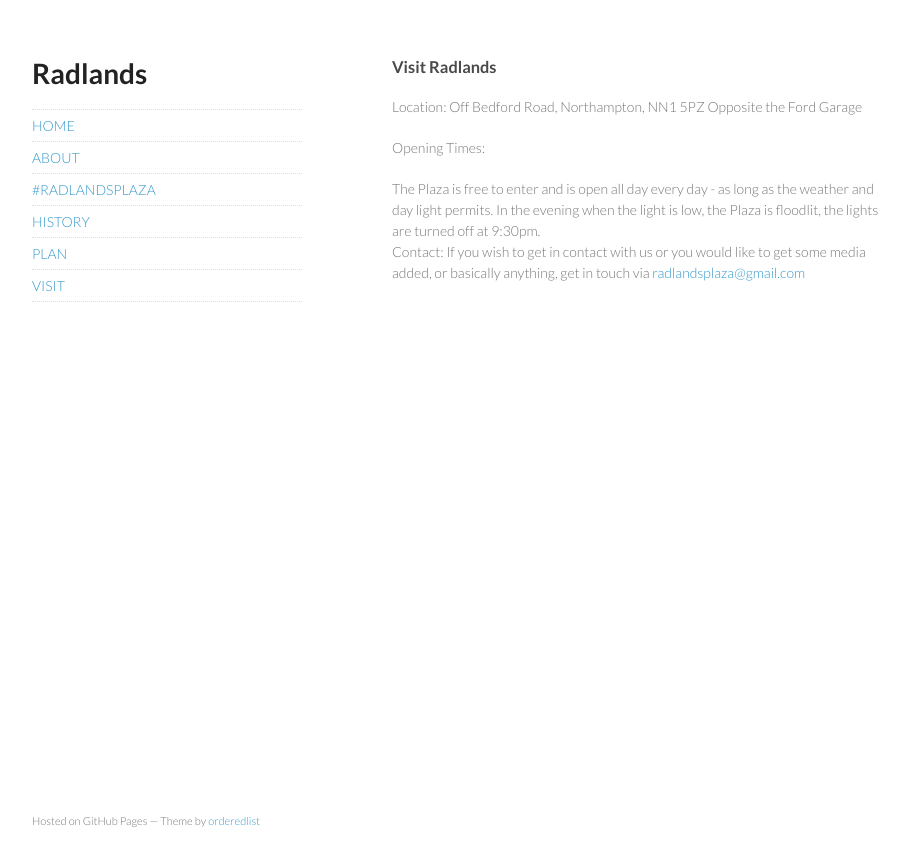
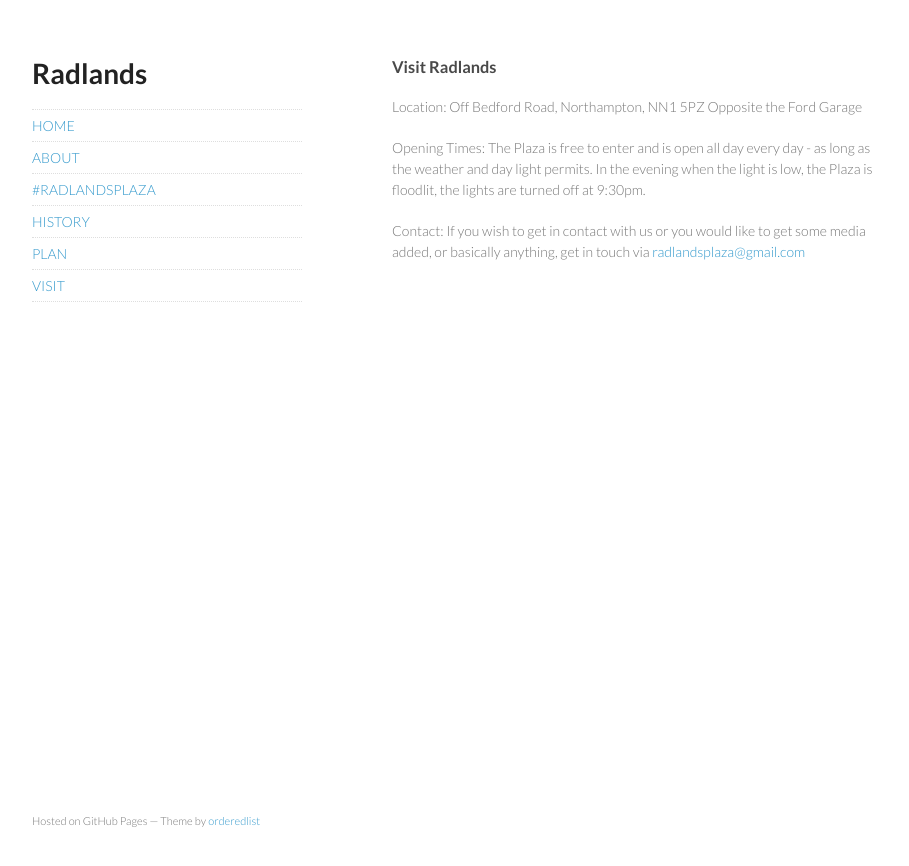
Before and after one commit to CHEWX/radlands, a Jekyll site: the page built from visit.html, in a window 1280 px wide. Shown: the top 866 px of the page, without its empty margins (178-1087 px from the left). Built offline with Jekyll 4.4.1, drawn with Linux system fonts in a browser that asks for light colours; part of the change alters nothing that is shown.

```diff
--- a/visit.html
+++ b/visit.html
@@ -6,6 +6,6 @@ description: Visit Radlands skate Plaza in Northampton. Find where we are locate
 
 <p>Location: Off Bedford Road, Northampton, NN1 5PZ Opposite the Ford Garage</p>
 
-<p>Opening Times:</p>The Plaza is free to enter and is open all day every day - as long as the weather and day light permits. In the evening when the light is low, the Plaza is floodlit, the lights are turned off at 9:30pm.
+<p>Opening Times: The Plaza is free to enter and is open all day every day - as long as the weather and day light permits. In the evening when the light is low, the Plaza is floodlit, the lights are turned off at 9:30pm.</p>
 
 <p>Contact: If you wish to get in contact with us or you would like to get some media added, or basically anything, get in touch via <a href="mailto:radlandsplaza@gmail.com">radlandsplaza@gmail.com</a></p>
```
